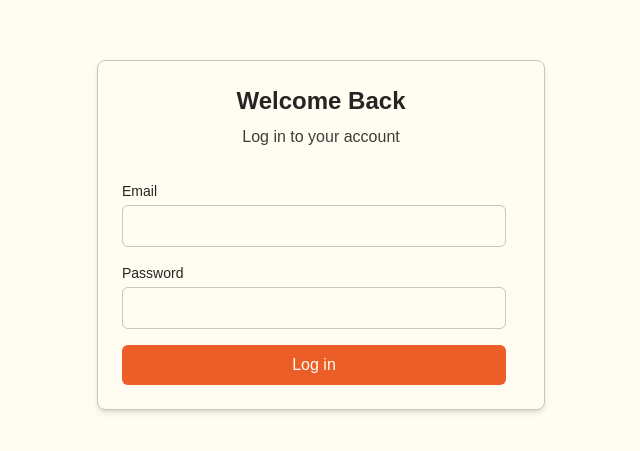
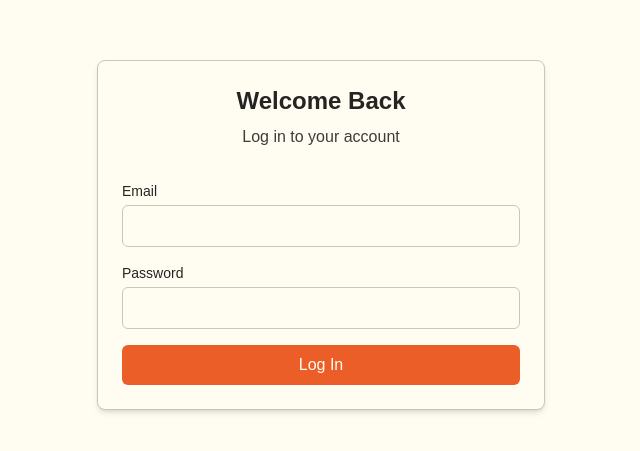
Before and after one commit to AsherMorse/EmberOne, a Next.js app: page /login in a window 1280 px wide. Shown: the part 165-616 px from the top of the page, without its empty margins (319-959 px from the left). Built offline with nearby package versions, Linux system fonts and the light colour scheme; no server answers.

Commit message:
fix: resolve TypeScript and linting issues

```diff
--- a/src/app/(auth)/login/page.tsx
+++ b/src/app/(auth)/login/page.tsx
@@ -1,6 +1,7 @@
 /** Log in page with login form */
 
 import type { ReactElement } from 'react';
+
 import AuthForm from '@/components/auth/AuthForm';
 
 /** Renders the log in page */
--- a/src/app/layout.tsx
+++ b/src/app/layout.tsx
@@ -5,6 +5,7 @@
 
 import type { Metadata } from 'next';
 import { Geist, Geist_Mono } from 'next/font/google';
+
 import { AuthProvider } from '@/lib/auth/context';
 import './globals.css';
 
--- a/src/components/auth/AuthForm.tsx
+++ b/src/components/auth/AuthForm.tsx
@@ -3,63 +3,35 @@
 /** Authentication form with email/password fields and validation */
 
 import { useState } from 'react';
-import { useAuth } from '@/lib/auth/context';
-import { AUTH_CONFIG } from '@/lib/auth/config';
+import type { FormEvent, ReactElement } from 'react';
+
 import Button from '@/components/ui/Button';
 import Input from '@/components/ui/Input';
+import { useAuth } from '@/lib/auth/context';
 
 interface FormData {
   email: string;
   password: string;
 }
 
-interface ValidationErrors {
-  email?: string;
-  password?: string;
-}
-
 interface AuthFormProps {
-  /** Type of auth form to display */
+  /** Type of auth form - either 'login' or 'signup' */
   type: 'login' | 'signup';
 }
 
 /** Handles user authentication with email and password */
-export default function AuthForm({ type }: AuthFormProps) {
+export default function AuthForm({ type }: AuthFormProps): ReactElement {
   const { logIn, signUp } = useAuth();
   const [formData, setFormData] = useState<FormData>({
     email: '',
     password: '',
   });
-  const [validationErrors, setValidationErrors] = useState<ValidationErrors>({});
+  const [loading, setLoading] = useState(false);
   const [error, setError] = useState('');
-  const [loading, setLoading] = useState(false);
 
-  const validateForm = (): boolean => {
-    const errors: ValidationErrors = {};
-
-    // Validate email
-    if (!formData.email) {
-      errors.email = AUTH_CONFIG.ERRORS.INVALID_EMAIL;
-    }
-
-    // Validate password
-    if (!formData.password) {
-      errors.password = AUTH_CONFIG.ERRORS.INVALID_PASSWORD;
-    }
-
-    setValidationErrors(errors);
-    return Object.keys(errors).length === 0;
-  };
-
-  const handleSubmit = async (e: React.FormEvent) => {
+  const handleSubmit = async (e: FormEvent<HTMLFormElement>): Promise<void> => {
     e.preventDefault();
     setError('');
-    setValidationErrors({});
-
-    if (!validateForm()) {
-      return;
-    }
-
     setLoading(true);
 
     try {
@@ -69,45 +41,36 @@ export default function AuthForm({ type }: AuthFormProps) {
         await signUp(formData.email, formData.password);
       }
     } catch (err) {
-      setError(err instanceof Error ? err.message : AUTH_CONFIG.ERRORS.UNKNOWN_ERROR);
+      setError((err as Error).message);
     } finally {
       setLoading(false);
     }
   };
 
-  const buttonText = type === 'login' ? 'Log in' : 'Sign up';
-  const loadingText = type === 'login' ? 'Logging in...' : 'Signing up...';
-
   return (
-    <form onSubmit={handleSubmit} className="space-y-4 w-full max-w-sm">
-      {/* Email input field */}
+    <form onSubmit={handleSubmit} className="space-y-4">
       <Input
-        id="email"
         type="email"
         label="Email"
+        id="email"
         value={formData.email}
         onChange={(e) => setFormData({ ...formData, email: e.target.value })}
-        error={validationErrors.email}
         required
+        error={error}
       />
 
-      {/* Password input field */}
       <Input
-        id="password"
         type="password"
         label="Password"
+        id="password"
         value={formData.password}
         onChange={(e) => setFormData({ ...formData, password: e.target.value })}
-        error={validationErrors.password}
         required
+        error={error}
       />
 
-      {/* Error message display */}
-      {error && <p className="text-red-500 text-sm">{error}</p>}
-
-      {/* Submit button */}
-      <Button type="submit" loading={loading} loadingText={loadingText}>
-        {buttonText}
+      <Button type="submit" loading={loading}>
+        {type === 'login' ? 'Log In' : 'Sign Up'}
       </Button>
     </form>
   );
--- a/src/components/ui/Button.tsx
+++ b/src/components/ui/Button.tsx
@@ -1,6 +1,6 @@
 /** Primary button component with loading state */
 
-import type { ButtonHTMLAttributes, ReactNode } from 'react';
+import type { ButtonHTMLAttributes, ReactElement, ReactNode } from 'react';
 
 interface ButtonProps extends ButtonHTMLAttributes<HTMLButtonElement> {
   /** Content to display inside the button */
@@ -19,7 +19,7 @@ export default function Button({
   className = '',
   disabled,
   ...props
-}: ButtonProps) {
+}: ButtonProps): ReactElement {
   return (
     <button
       className={`w-full bg-accent text-background py-2 px-4 rounded-md hover:bg-accent/90 disabled:opacity-50 ${className}`}
--- a/src/components/ui/Input.tsx
+++ b/src/components/ui/Input.tsx
@@ -1,6 +1,6 @@
 /** Form input component with validation */
 
-import type { InputHTMLAttributes } from 'react';
+import type { InputHTMLAttributes, ReactElement } from 'react';
 
 interface InputProps extends InputHTMLAttributes<HTMLInputElement> {
   /** Label text for the input */
@@ -10,7 +10,13 @@ interface InputProps extends InputHTMLAttributes<HTMLInputElement> {
 }
 
 /** Input with consistent styling and error handling */
-export default function Input({ label, error, id, className = '', ...props }: InputProps) {
+export default function Input({
+  label,
+  error,
+  id,
+  className = '',
+  ...props
+}: InputProps): ReactElement {
   return (
     <div>
       <label htmlFor={id} className="block text-sm font-medium mb-1 text-foreground">
--- a/src/lib/auth/config.ts
+++ b/src/lib/auth/config.ts
@@ -1,4 +1,4 @@
-import { AuthChangeEvent, Session } from '@supabase/supabase-js';
+import type { AuthChangeEvent, Session } from '@supabase/supabase-js';
 
 export const AUTH_CONFIG = {
   // Auth endpoints
--- a/src/lib/auth/context.tsx
+++ b/src/lib/auth/context.tsx
@@ -2,10 +2,13 @@
 
 /** Auth context provider and hooks */
 
+import type { Session, User } from '@supabase/supabase-js';
+import { useRouter } from 'next/navigation';
 import { createContext, useContext, useEffect, useState } from 'react';
-import { Session, User } from '@supabase/supabase-js';
-import { useRouter } from 'next/navigation';
+import type { ReactNode, ReactElement } from 'react';
+
 import { supabase } from '../supabase';
+
 import { AUTH_CONFIG } from './config';
 
 interface AuthContextType {
@@ -21,14 +24,14 @@ interface AuthContextType {
 
 const AuthContext = createContext<AuthContextType | undefined>(undefined);
 
-export function AuthProvider({ children }: { children: React.ReactNode }) {
+export function AuthProvider({ children }: { children: ReactNode }): ReactElement {
   const router = useRouter();
   const [session, setSession] = useState<Session | null>(null);
   const [user, setUser] = useState<User | null>(null);
   const [loading, setLoading] = useState(true);
   const [error, setError] = useState<Error | null>(null);
 
-  useEffect(() => {
+  useEffect((): (() => void) => {
     // Get initial session
     supabase.auth.getSession().then(({ data: { session } }) => {
       setSession(session);
@@ -58,7 +61,7 @@ export function AuthProvider({ children }: { children: React.ReactNode }) {
     return () => subscription.unsubscribe();
   }, [router]);
 
-  const logIn = async (email: string, password: string) => {
+  const logIn = async (email: string, password: string): Promise<void> => {
     try {
       const { error } = await supabase.auth.signInWithPassword({
         email,
@@ -71,7 +74,7 @@ export function AuthProvider({ children }: { children: React.ReactNode }) {
     }
   };
 
-  const signUp = async (email: string, password: string) => {
+  const signUp = async (email: string, password: string): Promise<void> => {
     try {
       const { error } = await supabase.auth.signUp({
         email,
@@ -85,7 +88,7 @@ export function AuthProvider({ children }: { children: React.ReactNode }) {
     }
   };
 
-  const logOut = async () => {
+  const logOut = async (): Promise<void> => {
     try {
       const { error } = await supabase.auth.signOut();
       if (error) throw error;
@@ -95,7 +98,7 @@ export function AuthProvider({ children }: { children: React.ReactNode }) {
     }
   };
 
-  const resetPassword = async (email: string) => {
+  const resetPassword = async (email: string): Promise<void> => {
     try {
       const { error } = await supabase.auth.resetPasswordForEmail(email);
       if (error) throw error;
@@ -119,7 +122,7 @@ export function AuthProvider({ children }: { children: React.ReactNode }) {
   return <AuthContext.Provider value={value}>{children}</AuthContext.Provider>;
 }
 
-export function useAuth() {
+export function useAuth(): AuthContextType {
   const context = useContext(AuthContext);
   if (context === undefined) {
     throw new Error('useAuth must be used within an AuthProvider');
```
